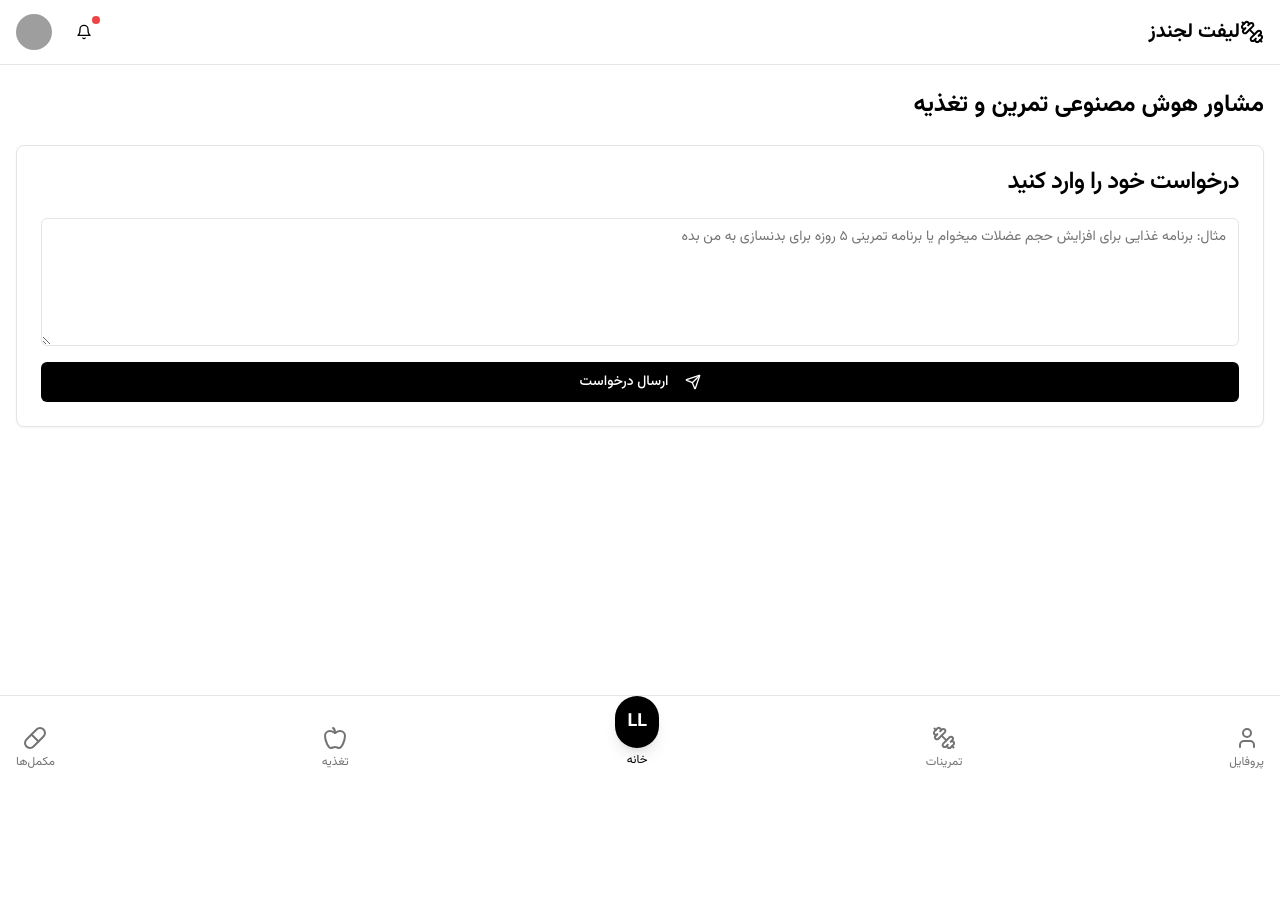
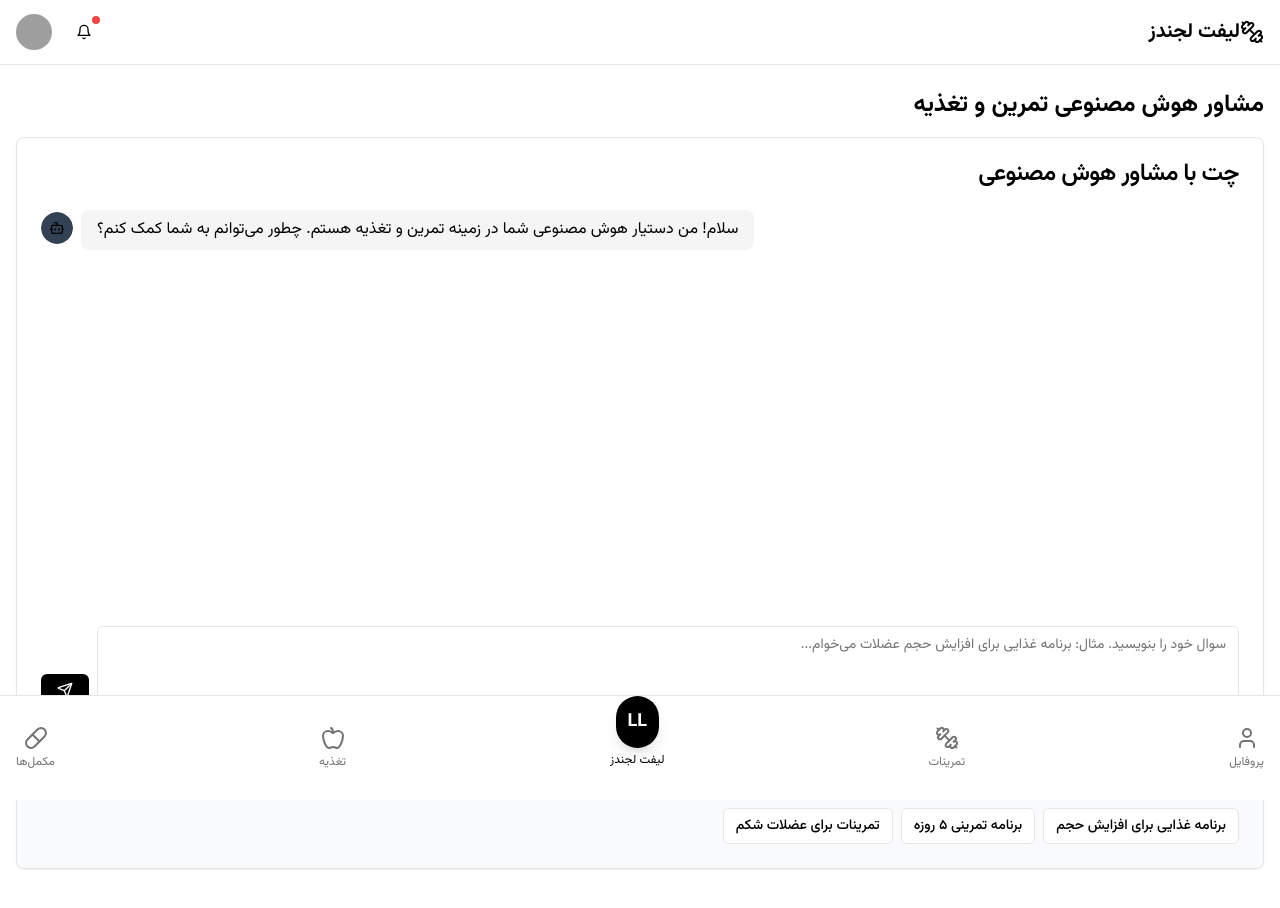
Before and after one commit to atakamran/liftlegends, a React (Vite) app: page /ai-planner in a window 1280 px wide. Shown: the top 908 px of the page. Before the commit the page ends 800 px from the top, so only its background shows below. Built offline with nearby package versions, Linux system fonts and the light colour scheme; grey boxes are pictures that could not be loaded.

Commit message:
feat: Implement AI chat and UI improvements
- Integrate AI chat functionality in the AI Planner page.
- Position the logo in the center of the footer.
- Apply suggested UI improvements.

```diff
--- a/src/components/Layout/Footer.tsx
+++ b/src/components/Layout/Footer.tsx
@@ -47,10 +47,10 @@ const Footer: React.FC = () => {
               )
             }
           >
-            <div className="bg-primary text-primary-foreground p-3 rounded-full shadow-lg mb-1">
+            <div className="bg-primary text-primary-foreground p-3 rounded-full shadow-lg mb-1 flex items-center justify-center">
               <span className="text-lg font-bold">LL</span>
             </div>
-            <span>خانه</span>
+            <span>لیفت لجندز</span>
           </NavLink>
 
           {/* Food Plans */}
--- a/src/pages/AiPlanner.tsx
+++ b/src/pages/AiPlanner.tsx
@@ -1,29 +1,66 @@
 
-import React, { useState } from "react";
-import { Send } from "lucide-react";
+import React, { useState, useRef, useEffect } from "react";
+import { Send, User, Bot } from "lucide-react";
 import AppLayout from "@/components/Layout/AppLayout";
 import { Button } from "@/components/ui/button";
 import { Card, CardContent, CardHeader, CardTitle } from "@/components/ui/card";
 import { Textarea } from "@/components/ui/textarea";
 import { useToast } from "@/hooks/use-toast";
+import { Avatar, AvatarFallback, AvatarImage } from "@/components/ui/avatar";
+import { ScrollArea } from "@/components/ui/scroll-area";
+
+interface Message {
+  id: string;
+  content: string;
+  sender: "user" | "ai";
+  timestamp: Date;
+}
 
 const AiPlanner = () => {
   const { toast } = useToast();
   const [prompt, setPrompt] = useState("");
-  const [response, setResponse] = useState("");
+  const [messages, setMessages] = useState<Message[]>([
+    {
+      id: "welcome",
+      content: "سلام! من دستیار هوش مصنوعی شما در زمینه تمرین و تغذیه هستم. چطور می‌توانم به شما کمک کنم؟",
+      sender: "ai",
+      timestamp: new Date()
+    }
+  ]);
   const [isLoading, setIsLoading] = useState(false);
+  const messagesEndRef = useRef<HTMLDivElement>(null);
+
+  const scrollToBottom = () => {
+    messagesEndRef.current?.scrollIntoView({ behavior: "smooth" });
+  };
+
+  useEffect(() => {
+    scrollToBottom();
+  }, [messages]);
+
+  const generateRandomId = () => {
+    return Math.random().toString(36).substring(2, 15);
+  };
 
   const handleSubmit = (e: React.FormEvent) => {
     e.preventDefault();
     if (!prompt.trim()) {
       toast({
         title: "خطا",
-        description: "لطفاً درخواست خود را وارد کنید",
+        description: "لطفاً پیام خود را وارد کنید",
         variant: "destructive",
       });
       return;
     }
 
+    // Add user message to chat
+    const userMessage: Message = {
+      id: generateRandomId(),
+      content: prompt.trim(),
+      sender: "user",
+      timestamp: new Date()
+    };
+    setMessages(prevMessages => [...prevMessages, userMessage]);
     setIsLoading(true);
 
     // Simulate AI response (in a real app, this would call an API)
@@ -97,59 +134,114 @@ const AiPlanner = () => {
 
 روز هفتم - استراحت`;
       } else {
-        aiResponse = "لطفاً درخواست خود را درباره برنامه غذایی یا تمرینی به صورت دقیق‌تر بیان کنید. مثال: 'لطفاً یک برنامه غذایی برای افزایش حجم عضلات به من بدهید' یا 'یک برنامه تمرینی ۳ روزه برای تازه‌کارها می‌خواهم.'";
+        aiResponse = "چه کمکی از دست من برمیاد؟ می‌تونم در مورد برنامه‌های تمرینی، برنامه‌های غذایی، یا روش‌های بهبود عملکرد ورزشی به شما مشاوره بدم.";
       }
 
-      setResponse(aiResponse);
+      const aiMessage: Message = {
+        id: generateRandomId(),
+        content: aiResponse,
+        sender: "ai",
+        timestamp: new Date()
+      };
+
+      setMessages(prevMessages => [...prevMessages, aiMessage]);
       setIsLoading(false);
+      setPrompt("");
     }, 1500);
   };
 
   return (
     <AppLayout>
-      <div className="flex flex-col space-y-6">
+      <div className="flex flex-col space-y-4">
         <h1 className="text-2xl font-bold">مشاور هوش مصنوعی تمرین و تغذیه</h1>
 
-        <Card>
+        <Card className="flex-1">
           <CardHeader>
-            <CardTitle>درخواست خود را وارد کنید</CardTitle>
+            <CardTitle>چت با مشاور هوش مصنوعی</CardTitle>
           </CardHeader>
-          <CardContent>
-            <form onSubmit={handleSubmit} className="space-y-4">
+          <CardContent className="flex flex-col">
+            <ScrollArea className="h-[50vh] pr-4">
+              <div className="flex flex-col space-y-4">
+                {messages.map((message) => (
+                  <div
+                    key={message.id}
+                    className={`flex ${message.sender === "user" ? "justify-end" : "justify-start"}`}
+                  >
+                    <div className={`flex items-start gap-2 max-w-[80%] ${message.sender === "user" ? "flex-row-reverse" : ""}`}>
+                      <Avatar className="h-8 w-8 mt-0.5">
+                        {message.sender === "user" ? (
+                          <AvatarFallback className="bg-primary text-primary-foreground">
+                            <User className="h-4 w-4" />
+                          </AvatarFallback>
+                        ) : (
+                          <AvatarFallback className="bg-slate-700">
+                            <Bot className="h-4 w-4" />
+                          </AvatarFallback>
+                        )}
+                      </Avatar>
+                      <div
+                        className={`rounded-lg px-4 py-2 whitespace-pre-wrap ${
+                          message.sender === "user"
+                            ? "bg-primary text-primary-foreground"
+                            : "bg-muted"
+                        }`}
+                      >
+                        {message.content}
+                      </div>
+                    </div>
+                  </div>
+                ))}
+                <div ref={messagesEndRef} />
+              </div>
+            </ScrollArea>
+
+            <form onSubmit={handleSubmit} className="flex gap-2 mt-4">
               <Textarea
-                placeholder="مثال: برنامه غذایی برای افزایش حجم عضلات میخوام یا برنامه تمرینی ۵ روزه برای بدنسازی به من بده"
+                placeholder="سوال خود را بنویسید. مثال: برنامه غذایی برای افزایش حجم عضلات می‌خوام..."
                 value={prompt}
                 onChange={(e) => setPrompt(e.target.value)}
-                className="h-32"
+                className="flex-1 resize-none"
+                rows={3}
               />
               <Button
                 type="submit"
-                className="w-full"
+                className="h-auto self-end px-4"
                 disabled={isLoading}
               >
-                {isLoading ? "در حال پردازش..." : (
-                  <>
-                    <Send className="ml-2 h-4 w-4" />
-                    ارسال درخواست
-                  </>
-                )}
+                {isLoading ? "..." : <Send className="h-4 w-4" />}
               </Button>
             </form>
           </CardContent>
         </Card>
 
-        {response && (
-          <Card>
-            <CardHeader>
-              <CardTitle>پاسخ مشاور هوش مصنوعی</CardTitle>
-            </CardHeader>
-            <CardContent>
-              <div className="whitespace-pre-wrap rounded-md bg-muted p-4">
-                {response}
-              </div>
-            </CardContent>
-          </Card>
-        )}
+        <Card className="bg-slate-50 dark:bg-slate-900">
+          <CardContent className="pt-6">
+            <h3 className="text-lg font-semibold mb-2">پیشنهادات برای پرسش:</h3>
+            <div className="flex flex-wrap gap-2">
+              <Button
+                variant="outline"
+                size="sm"
+                onClick={() => setPrompt("برنامه غذایی برای افزایش حجم عضلات")}
+              >
+                برنامه غذایی برای افزایش حجم
+              </Button>
+              <Button
+                variant="outline"
+                size="sm"
+                onClick={() => setPrompt("برنامه تمرینی ۵ روزه")}
+              >
+                برنامه تمرینی ۵ روزه
+              </Button>
+              <Button
+                variant="outline"
+                size="sm"
+                onClick={() => setPrompt("تمرینات مؤثر برای عضلات شکم")}
+              >
+                تمرینات برای عضلات شکم
+              </Button>
+            </div>
+          </CardContent>
+        </Card>
       </div>
     </AppLayout>
   );
```
